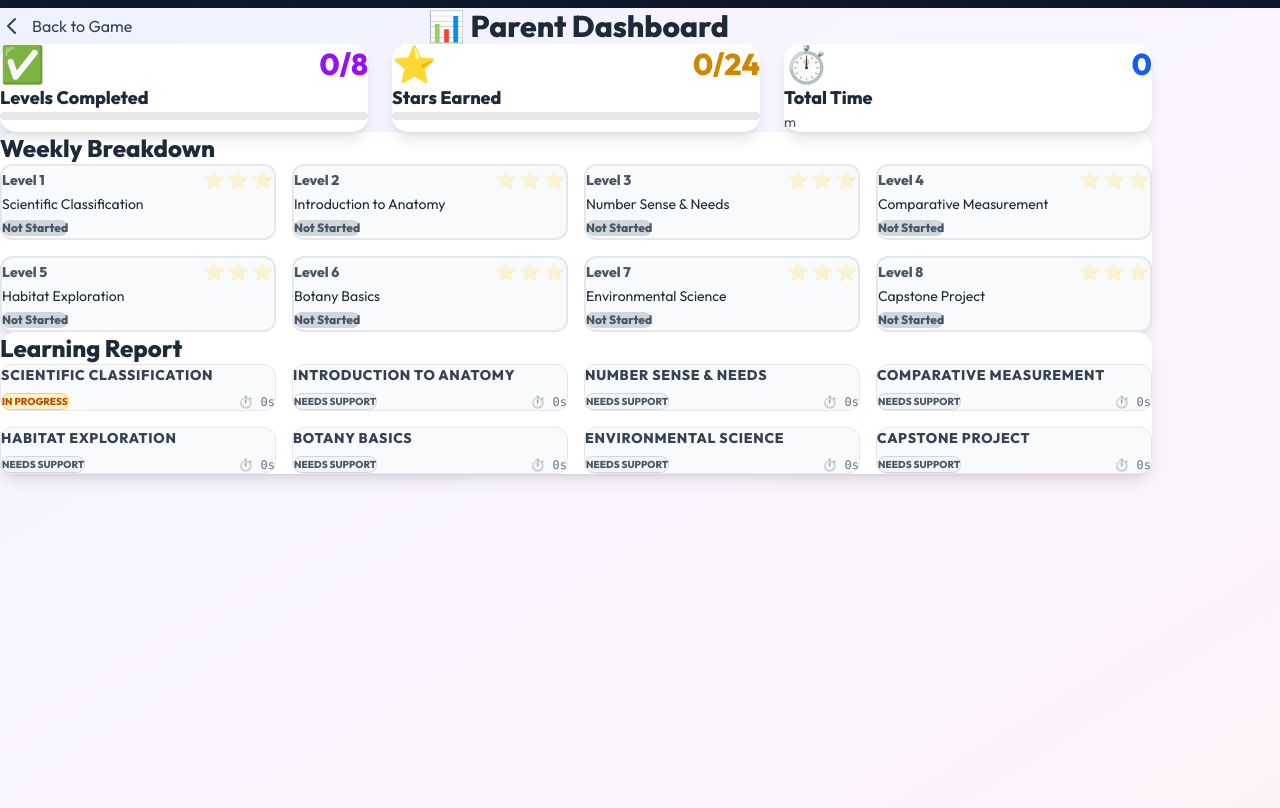
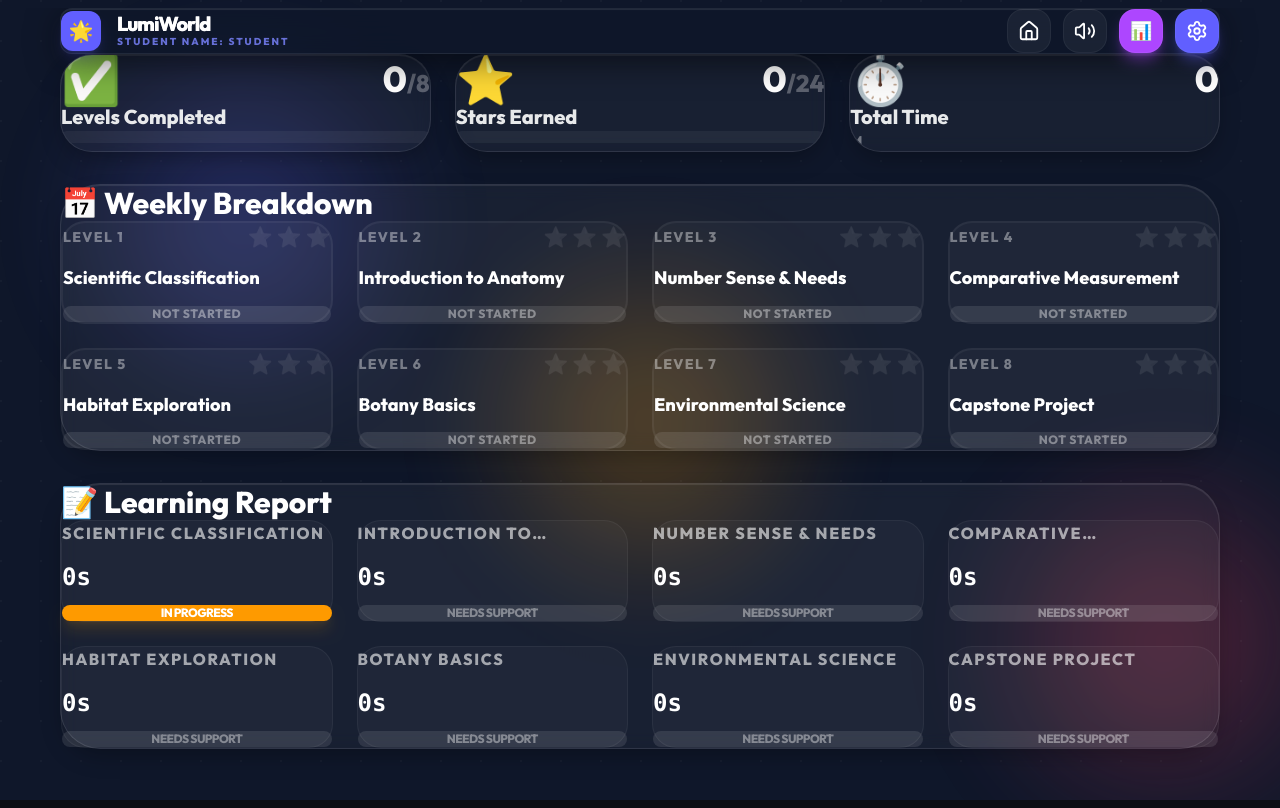
Before and after one commit to lawrence555-dev/lumiworld, a Next.js app: page /parent in a window 1280 px wide. Built offline with nearby package versions, Linux system fonts and the light colour scheme.

Commit message:
style: align settings and parent pages with homepage layout and theme

```diff
--- a/app/parent/page.tsx
+++ b/app/parent/page.tsx
@@ -5,6 +5,8 @@
 import { useRouter } from 'next/navigation';
 import { motion } from 'framer-motion';
 import { WEEK_GAME_DATA } from '@/data/GameContent';
+
+import { Header } from "@/components/ui/Header";
 
 export default function ParentDashboard() {
     const { t } = useLanguage();
@@ -36,124 +38,108 @@
     });
 
     return (
-        <div className="min-h-screen bg-gradient-to-br from-indigo-50 via-purple-50 to-pink-50 p-6">
+        <div className="app-container items-center overflow-y-auto">
+            {/* Unified Content Wrapper - Aligned with Homepage */}
+            <div className="w-full max-w-[1160px] px-6 flex flex-col min-h-screen py-10 sm:py-12">
+
+                {/* Header Block - Aligned with Homepage */}
+                <div className="pb-6 sm:pb-8">
+                    <Header showHome />
+                </div>
+
                 <motion.div
                     initial={{ opacity: 0, y: 20 }}
                     animate={{ opacity: 1, y: 0 }}
-                className="max-w-6xl mx-auto"
+                    className="flex flex-col gap-8 w-full pb-20"
                 >
-                {/* Header */}
-                <div className="flex items-center justify-between mb-8">
-                    <button
-                        onClick={() => router.push('/')}
-                        className="flex items-center gap-2 text-gray-700 hover:text-gray-900 transition-colors"
-                    >
-                        <svg className="w-6 h-6" fill="none" stroke="currentColor" viewBox="0 0 24 24">
-                            <path strokeLinecap="round" strokeLinejoin="round" strokeWidth={2} d="M15 19l-7-7 7-7" />
-                        </svg>
-                        <span className="font-medium">{t.parent.back_to_game}</span>
-                    </button>
-                    <h1 className="text-3xl font-bold text-gray-800 flex items-center gap-2">
-                        📊 {t.parent.title}
-                    </h1>
-                    <div className="w-32" /> {/* Spacer */}
-                </div>
-
                     {/* Progress Overview Cards */}
-                <div className="grid grid-cols-1 md:grid-cols-3 gap-6 mb-8">
+                    <div className="grid grid-cols-1 md:grid-cols-3 gap-6">
                         {/* Levels Completed */}
                         <motion.div
-                        initial={{ opacity: 0, scale: 0.9 }}
-                        animate={{ opacity: 1, scale: 1 }}
-                        transition={{ delay: 0.1 }}
-                        className="bg-white rounded-2xl shadow-lg p-6"
+                            whileHover={{ y: -5 }}
+                            className="glass-card rounded-[2rem] p-8 relative overflow-hidden group"
                         >
                             <div className="flex items-center justify-between mb-4">
-                            <span className="text-4xl">✅</span>
-                            <span className="text-3xl font-black text-purple-600">
-                                {completedWeeks}/{totalWeeks}
+                                <span className="text-5xl">✅</span>
+                                <span className="text-4xl font-black text-white">
+                                    {completedWeeks}<span className="text-white/30 text-2xl font-bold">/{totalWeeks}</span>
                                 </span>
                             </div>
-                        <h3 className="text-lg font-bold text-gray-800">{t.parent.levels_completed}</h3>
-                        <div className="mt-2 h-2 bg-gray-200 rounded-full overflow-hidden">
-                            <div
-                                className="h-full bg-purple-500 rounded-full transition-all"
-                                style={{ width: `${(completedWeeks / totalWeeks) * 100}%` }}
+                            <h3 className="text-xl font-black text-white/90">{t.parent.levels_completed}</h3>
+                            <div className="mt-4 h-3 bg-white/5 rounded-full overflow-hidden">
+                                <motion.div
+                                    initial={{ width: 0 }}
+                                    animate={{ width: `${(completedWeeks / totalWeeks) * 100}%` }}
+                                    className="h-full bg-gradient-to-r from-indigo-500 to-purple-500 rounded-full"
                                 />
                             </div>
                         </motion.div>
 
                         {/* Stars Earned */}
                         <motion.div
-                        initial={{ opacity: 0, scale: 0.9 }}
-                        animate={{ opacity: 1, scale: 1 }}
-                        transition={{ delay: 0.2 }}
-                        className="bg-white rounded-2xl shadow-lg p-6"
+                            whileHover={{ y: -5 }}
+                            className="glass-card rounded-[2rem] p-8 relative overflow-hidden group"
                         >
                             <div className="flex items-center justify-between mb-4">
-                            <span className="text-4xl">⭐</span>
-                            <span className="text-3xl font-black text-yellow-600">
-                                {totalStars}/{maxStars}
+                                <span className="text-5xl">⭐</span>
+                                <span className="text-4xl font-black text-white">
+                                    {totalStars}<span className="text-white/30 text-2xl font-bold">/{maxStars}</span>
                                 </span>
                             </div>
-                        <h3 className="text-lg font-bold text-gray-800">{t.parent.stars_earned}</h3>
-                        <div className="mt-2 h-2 bg-gray-200 rounded-full overflow-hidden">
-                            <div
-                                className="h-full bg-yellow-500 rounded-full transition-all"
-                                style={{ width: `${(totalStars / maxStars) * 100}%` }}
+                            <h3 className="text-xl font-black text-white/90">{t.parent.stars_earned}</h3>
+                            <div className="mt-4 h-3 bg-white/5 rounded-full overflow-hidden">
+                                <motion.div
+                                    initial={{ width: 0 }}
+                                    animate={{ width: `${(totalStars / maxStars) * 100}%` }}
+                                    className="h-full bg-gradient-to-r from-yellow-400 to-orange-500 rounded-full"
                                 />
                             </div>
                         </motion.div>
 
                         {/* Total Time */}
                         <motion.div
-                        initial={{ opacity: 0, scale: 0.9 }}
-                        animate={{ opacity: 1, scale: 1 }}
-                        transition={{ delay: 0.3 }}
-                        className="bg-white rounded-2xl shadow-lg p-6"
+                            whileHover={{ y: -5 }}
+                            className="glass-card rounded-[2rem] p-8 relative overflow-hidden group"
                         >
                             <div className="flex items-center justify-between mb-4">
-                            <span className="text-4xl">⏱️</span>
-                            <span className="text-3xl font-black text-blue-600">
+                                <span className="text-5xl">⏱️</span>
+                                <span className="text-4xl font-black text-white">
                                     {totalTimeMinutes}
                                 </span>
                             </div>
-                        <h3 className="text-lg font-bold text-gray-800">{t.parent.total_time}</h3>
-                        <p className="text-sm text-gray-600 mt-2">{t.settings.minutes_abbr}</p>
+                            <h3 className="text-xl font-black text-white/90">{t.parent.total_time}</h3>
+                            <p className="text-white/40 font-bold mt-1 uppercase tracking-wider text-sm">
+                                {t.settings.minutes_abbr}
+                            </p>
                         </motion.div>
                     </div>
 
                     {/* Weekly Breakdown */}
-                <motion.div
-                    initial={{ opacity: 0, y: 20 }}
-                    animate={{ opacity: 1, y: 0 }}
-                    transition={{ delay: 0.4 }}
-                    className="bg-white rounded-2xl shadow-lg p-6"
-                >
-                    <h2 className="text-2xl font-bold text-gray-800 mb-6">{t.parent.weekly_breakdown}</h2>
-                    <div className="grid grid-cols-1 sm:grid-cols-2 lg:grid-cols-4 gap-4">
+                    <div className="glass-card rounded-[2.5rem] p-10">
+                        <h2 className="text-3xl font-black text-white mb-8 flex items-center gap-3">
+                            📅 {t.parent.weekly_breakdown}
+                        </h2>
+                        <div className="grid grid-cols-1 sm:grid-cols-2 lg:grid-cols-4 gap-6">
                             {weeks.map((week, index) => (
                                 <motion.div
                                     key={week.id}
-                                initial={{ opacity: 0, y: 20 }}
-                                animate={{ opacity: 1, y: 0 }}
-                                transition={{ delay: 0.5 + index * 0.05 }}
-                                className={`p-4 rounded-xl border-2 transition-all ${week.isCompleted
-                                    ? 'border-green-500 bg-green-50'
+                                    whileHover={{ scale: 1.02 }}
+                                    className={`p-6 rounded-3xl border-2 transition-all flex flex-col gap-4 ${week.isCompleted
+                                        ? 'border-emerald-500/30 bg-emerald-500/5'
                                         : week.stars > 0
-                                        ? 'border-yellow-500 bg-yellow-50'
-                                        : 'border-gray-200 bg-gray-50'
+                                            ? 'border-yellow-500/30 bg-yellow-500/5'
+                                            : 'border-white/5 bg-white/3'
                                         }`}
                                 >
-                                <div className="flex items-center justify-between mb-2">
-                                    <span className="text-sm font-bold text-gray-600">
+                                    <div className="flex items-center justify-between">
+                                        <span className="text-sm font-black text-white/40 uppercase tracking-widest">
                                             {t.ui.level} {week.number}
                                         </span>
-                                    <div className="flex gap-0.5">
+                                        <div className="flex gap-1">
                                             {[1, 2, 3].map((star) => (
                                                 <span
                                                     key={star}
-                                                className={`text-lg ${star <= week.stars ? 'opacity-100' : 'opacity-20'
+                                                    className={`text-xl ${star <= week.stars ? 'drop-shadow-[0_0_8px_rgba(250,204,21,0.5)]' : 'opacity-10 grayscale'
                                                         }`}
                                                 >
                                                     ⭐
@@ -161,14 +147,14 @@
                                             ))}
                                         </div>
                                     </div>
-                                <h4 className="text-sm font-medium text-gray-800 mb-2 line-clamp-2">
+                                    <h4 className="text-lg font-bold text-white leading-tight flex-1">
                                         {week.title}
                                     </h4>
-                                <div className={`text-xs font-bold px-2 py-1 rounded-full inline-block ${week.isCompleted
-                                    ? 'bg-green-500 text-white'
+                                    <div className={`text-xs font-black px-4 py-2 rounded-full text-center uppercase tracking-wider ${week.isCompleted
+                                        ? 'bg-emerald-500 text-white'
                                         : week.stars > 0
-                                        ? 'bg-yellow-500 text-white'
-                                        : 'bg-gray-300 text-gray-600'
+                                            ? 'bg-yellow-500 text-black'
+                                            : 'bg-white/10 text-white/40'
                                         }`}>
                                         {week.isCompleted
                                             ? t.parent.completed
@@ -180,17 +166,14 @@
                                 </motion.div>
                             ))}
                         </div>
-                </motion.div>
+                    </div>
 
                     {/* Detailed Mastery Report */}
-                <motion.div
-                    initial={{ opacity: 0, y: 20 }}
-                    animate={{ opacity: 1, y: 0 }}
-                    transition={{ delay: 0.6 }}
-                    className="bg-white rounded-2xl shadow-lg p-6 mt-8"
-                >
-                    <h2 className="text-2xl font-bold text-gray-800 mb-6">{t.settings.learning_report}</h2>
-                    <div className="grid grid-cols-1 sm:grid-cols-2 lg:grid-cols-4 gap-4">
+                    <div className="glass-card rounded-[2.5rem] p-10">
+                        <h2 className="text-3xl font-black text-white mb-8 flex items-center gap-3">
+                            📝 {t.settings.learning_report}
+                        </h2>
+                        <div className="grid grid-cols-1 sm:grid-cols-2 lg:grid-cols-4 gap-6">
                             {Object.entries(progress.mastery || {}).map(([skillId, data]) => {
                                 // Map skillId to week title
                                 const skillKeyMap: Record<string, string> = {
@@ -209,15 +192,15 @@
                                 const formatTime = (seconds: number) => {
                                     const m = Math.floor(seconds / 60);
                                     const s = seconds % 60;
-                                if (m > 0) return `${m}${t.settings.minutes_abbr} ${s}${t.settings.seconds_abbr}`;
+                                    if (m > 0) return `${m}${t.settings.minutes_abbr}${s}${t.settings.seconds_abbr}`;
                                     return `${s}${t.settings.seconds_abbr}`;
                                 };
 
                                 const getStatusColor = (status: string) => {
                                     switch (status) {
-                                    case 'mastered': return 'bg-emerald-100 text-emerald-700 border-emerald-300';
-                                    case 'in-progress': return 'bg-amber-100 text-amber-700 border-amber-300';
-                                    default: return 'bg-gray-100 text-gray-600 border-gray-300';
+                                        case 'mastered': return 'bg-emerald-500 text-white shadow-lg shadow-emerald-500/20';
+                                        case 'in-progress': return 'bg-amber-500 text-white shadow-lg shadow-amber-500/20';
+                                        default: return 'bg-white/10 text-white/40';
                                     }
                                 };
 
@@ -230,24 +213,25 @@
                                 };
 
                                 return (
-                                <div key={skillId} className="bg-gray-50 border border-gray-200 rounded-xl p-4 flex flex-col gap-2">
-                                    <div className="text-sm font-bold text-gray-700 truncate uppercase tracking-wider">
+                                    <div key={skillId} className="bg-white/3 border border-white/5 rounded-[1.5rem] p-6 flex flex-col gap-4">
+                                        <div className="text-base font-black text-white/60 uppercase tracking-widest line-clamp-1">
                                             {skillTitle}
                                         </div>
-                                    <div className="flex justify-between items-end mt-1">
-                                        <div className={`px-2 py-0.5 rounded-full text-[10px] font-black uppercase border ${getStatusColor(data.status)}`}>
+                                        <div className="flex flex-col gap-3">
+                                            <div className="text-2xl font-mono font-black text-white">
+                                                {formatTime(data.totalTimeSeconds)}
+                                            </div>
+                                            <div className={`px-4 py-2 rounded-xl text-xs font-black uppercase text-center tracking-tighter ${getStatusColor(data.status)}`}>
                                                 {getStatusLabel(data.status)}
-                                        </div>
-                                        <div className="text-xs font-mono text-gray-500">
-                                            ⏱️ {formatTime(data.totalTimeSeconds)}
                                             </div>
                                         </div>
                                     </div>
                                 );
                             })}
                         </div>
+                    </div>
                 </motion.div>
-            </motion.div>
+            </div>
         </div>
     );
 }
```
Also changed, not shown: app/settings/page.tsx (+49 -46 lines). Lines whose indentation alone changed are shown as unchanged.
